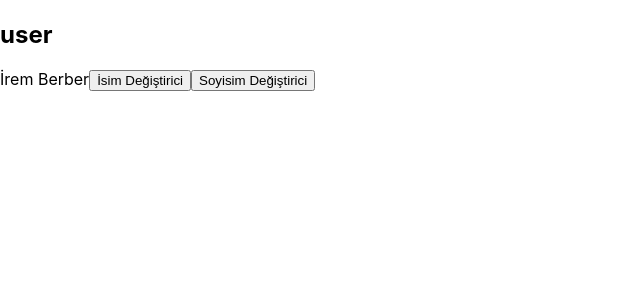
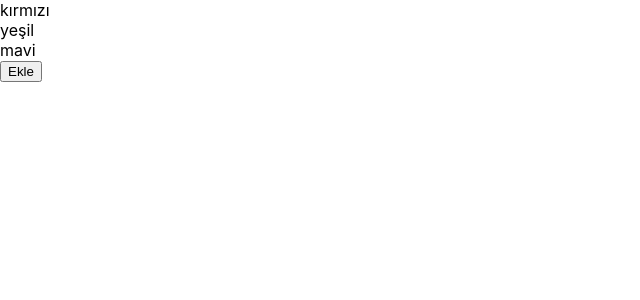
Before and after one commit to iremberber/T-React-File, a React (Create React App) app in the folder hello-react/: page / in a window 1280 px wide. Shown: the top 300 px of the page, without its empty margins (0-640 px from the left). Built offline with nearby package versions, Linux system fonts and the light colour scheme.

Commit message:
useState Array

```diff
--- a/hello-react/src/App.js
+++ b/hello-react/src/App.js
@@ -1,12 +1,12 @@
 import React from "react";
 
-import User from "./components/user";
+import Color from "./components/color";
 
 
 function App() {
   return(
     <div >
-      <User/>
+      <Color/>
 
   </div>
 );
--- /dev/null
+++ b/hello-react/src/components/color.js
@@ -0,0 +1,27 @@
+import React, { useState } from 'react';
+
+function Colors() {
+  const [colors, setColors] = useState(["kırmızı", "yeşil", "mavi"]);
+  const difcolors = ["sarı", "gri", "beyaz", "siyah"];
+
+  const getDifColor = () => {
+    const randomIndex = Math.floor(Math.random() * difcolors.length);
+    return difcolors[randomIndex];
+  };
+
+  const handleClick = () => {
+    setColors([...colors, getDifColor()]);
+  };
+
+  return (
+    <div>
+      {colors.map((color, i) => (
+        <div key={i}>{color}</div>
+      ))}
+
+      <button onClick={handleClick}>Ekle</button>
+    </div>
+  );
+}
+
+export default Colors;
```
